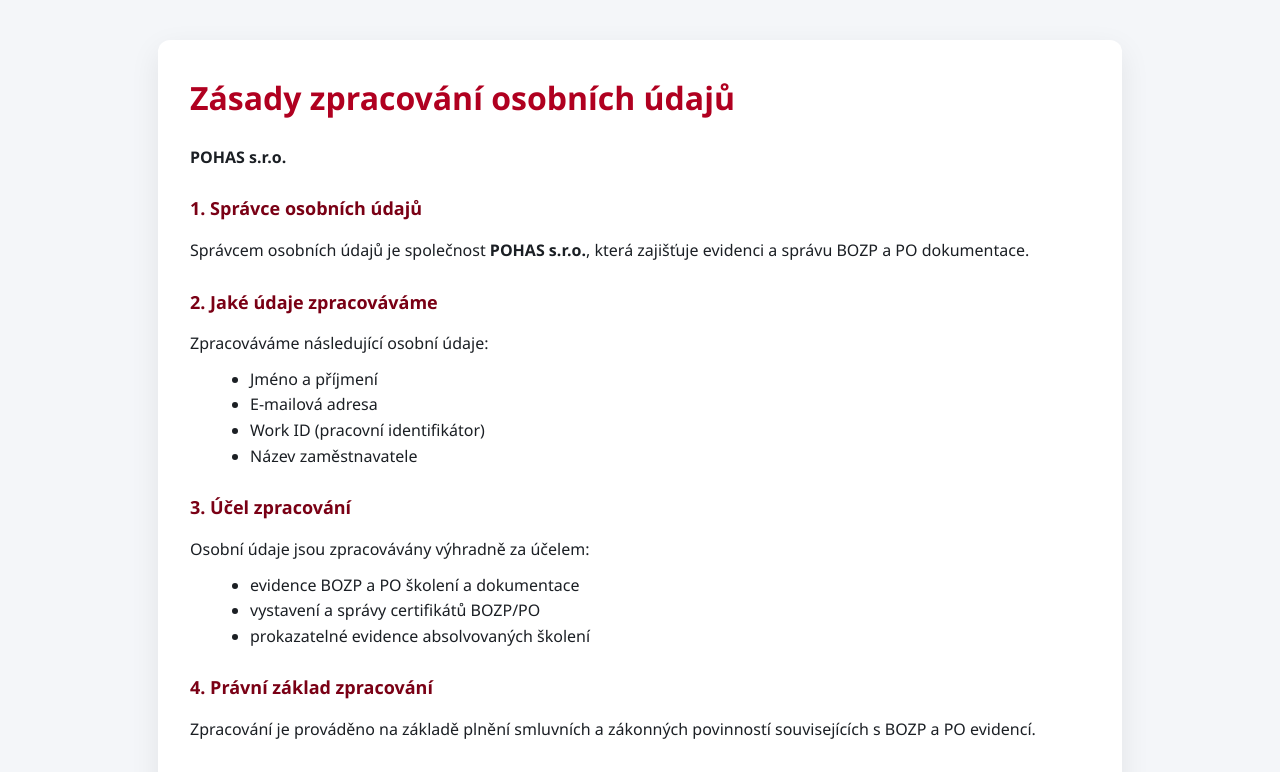
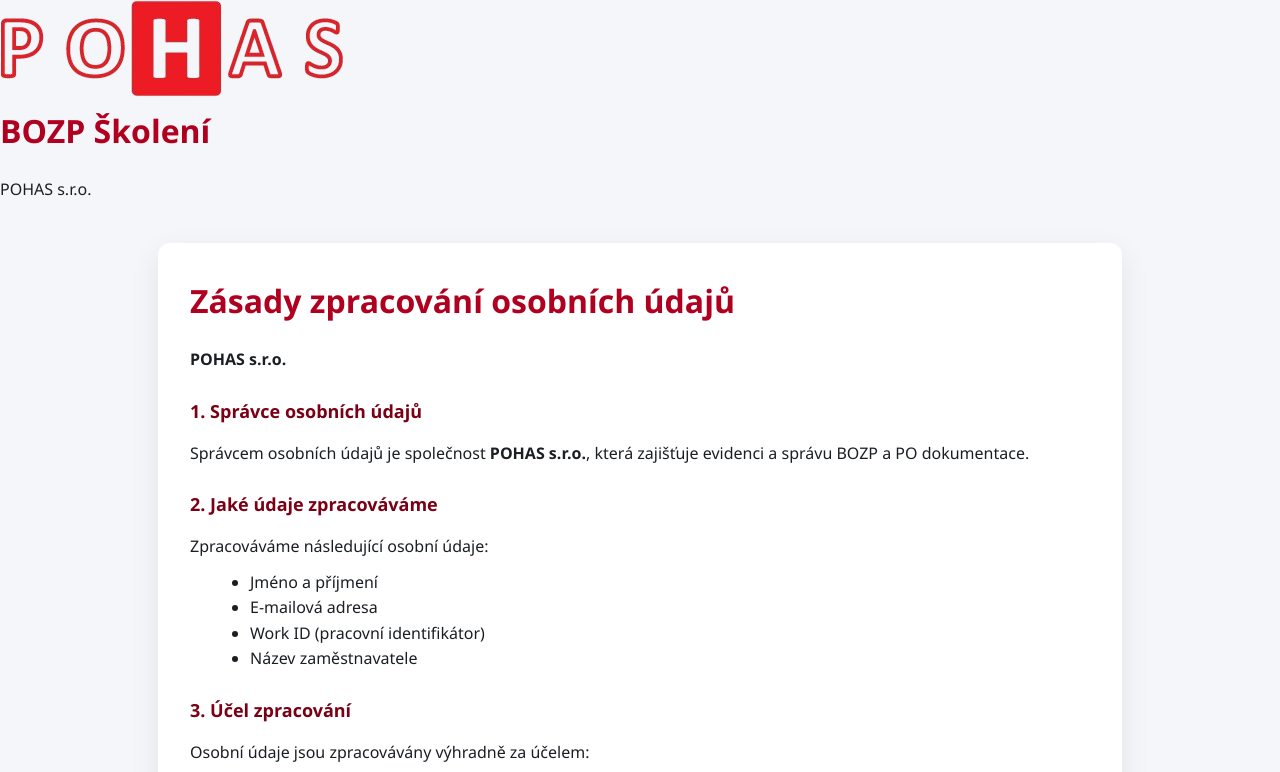
Before and after one commit to HiLoCookie/BOZP, a website: page gdpr.html in a window 1280 px wide. Shown: the top 772 px of the page. Drawn offline with Linux system fonts and the light colour scheme.

Commit message:
Update gdpr.html

```diff
--- a/gdpr.html
+++ b/gdpr.html
@@ -3,6 +3,18 @@
 <head>
   <meta charset="UTF-8">
   <title>Zásady zpracování osobních údajů | POHAS s.r.o.</title>
+  <header class="header">
+
+  <a href="https://www.pohas.cz/" target="_blank" class="logo-link">
+    <img src="/src/logo.png" class="logo" alt="POHAS">
+  </a>
+
+  <div class="header-text">
+    <h1>BOZP Školení</h1>
+    <p>POHAS s.r.o.</p>
+  </div>
+
+</header>
   <style>
     body {
       font-family: "Segoe UI", Arial, sans-serif;
@@ -132,8 +144,9 @@
   </div>
 
   <footer>
-    © POHAS s.r.o. – Zásady ochrany osobních údajů
-  </footer>
+  © 2026
+  <a href="https://www.pohas.cz/" target="_blank">POHAS s.r.o. - zásady ochrany osobních údajů</a>
+</footer>
 
 </div>
 
```
